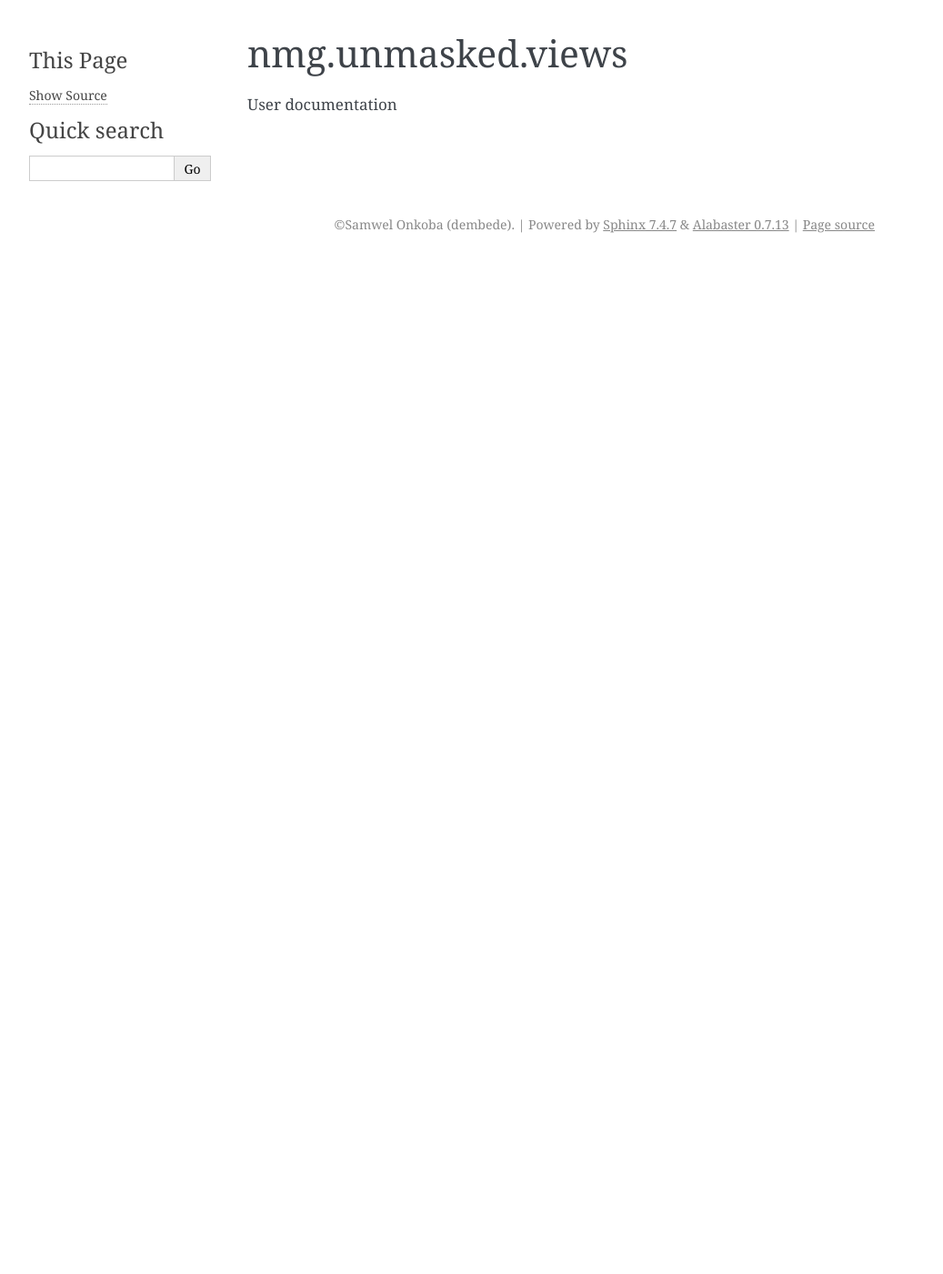
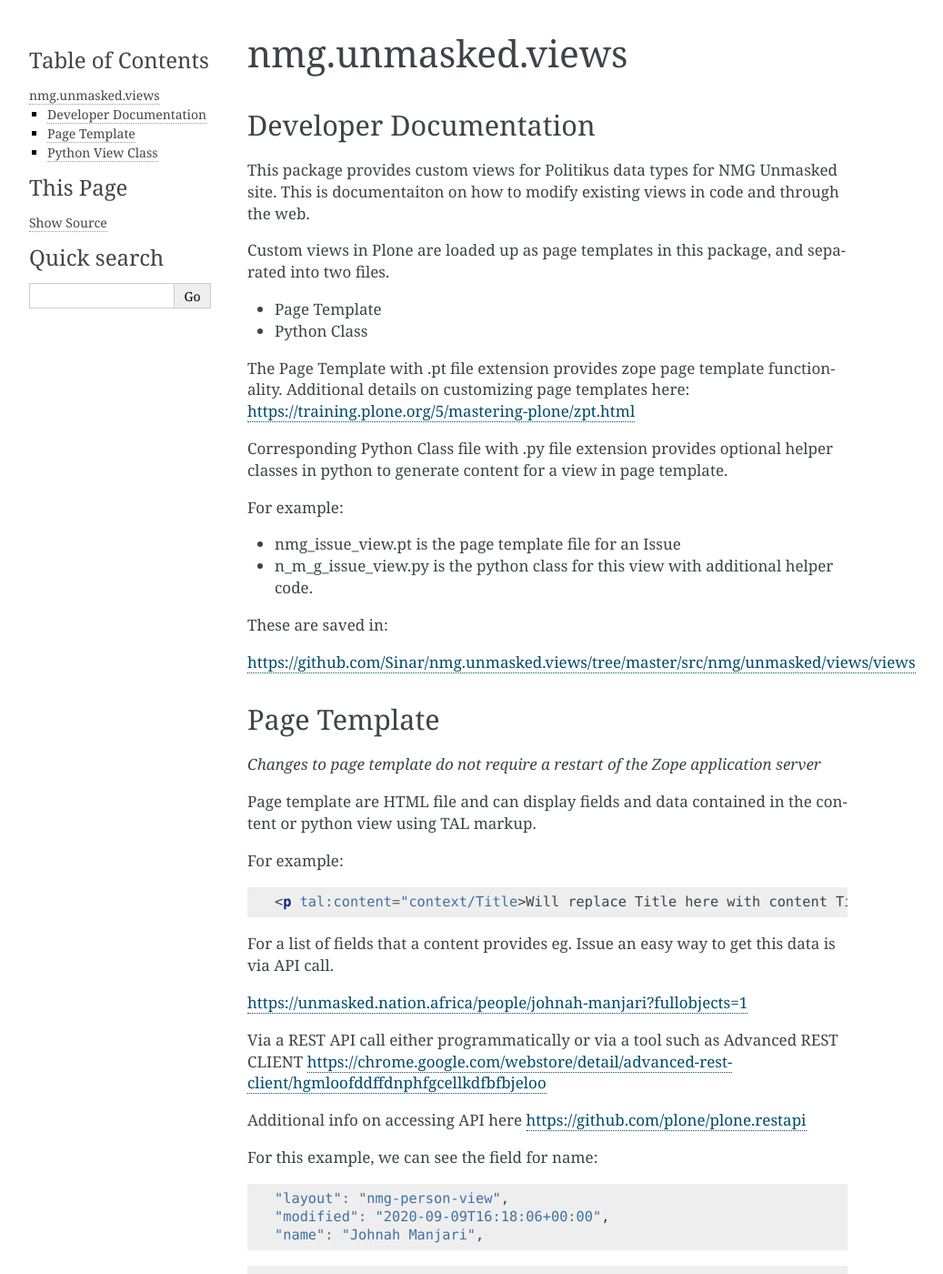
Before and after one commit to Sinar/nmg.unmasked.views, a Sphinx documentation site: the page built from docs/index.rst, in a window 1280 px wide and 1400 px high. Shown: the whole window at 91% size, without its empty margins (148-1185 px from the left). Built offline with Sphinx 7.4.7, drawn with Linux system fonts in a browser that asks for light colours; some of the changed text lies outside the part shown.

Commit message:
Initial documentation

```diff
--- a/docs/index.rst
+++ b/docs/index.rst
@@ -2,4 +2,108 @@
 nmg.unmasked.views
 ==================
 
-User documentation
+Developer Documentation
+=======================
+
+This package provides custom views for Politikus data types for NMG
+Unmasked site. This is documentaiton on how to modify existing views in
+code and through the web.
+
+Custom views in Plone are loaded up as page templates in this package,
+and separated into two files.
+
+- Page Template
+- Python Class
+
+The Page Template with .pt file extension provides zope page template
+functionality.  Additional details on customizing page templates here:
+https://training.plone.org/5/mastering-plone/zpt.html
+
+Corresponding Python Class file with .py file extension provides
+optional helper classes in python to generate content for a view in page
+template.
+
+For example:
+
+- nmg_issue_view.pt is the page template file for an Issue
+- n_m_g_issue_view.py is the python class for this view with additional
+  helper code.
+
+These are saved in:
+
+https://github.com/Sinar/nmg.unmasked.views/tree/master/src/nmg/unmasked/views/views
+
+Page Template
+=============
+
+*Changes to page template do not require a restart of the Zope
+application server*
+
+Page template are HTML file and can display fields and data contained in
+the content or python view using TAL markup.
+
+For example:
+
+.. code-block:: html
+
+    <p tal:content="context/Title>Will replace Title here with content Title</p>
+
+For a list of fields that a content provides eg. Issue an easy way to
+get this data is via API call.
+
+https://unmasked.nation.africa/people/johnah-manjari?fullobjects=1
+
+Via a REST API call either programmatically or via a tool such as
+Advanced REST CLIENT https://chrome.google.com/webstore/detail/advanced-rest-client/hgmloofddffdnphfgcellkdfbfbjeloo
+
+Additional info on accessing API here https://github.com/plone/plone.restapi
+
+For this example, we can see the field for name:
+
+.. code-block:: javascript
+
+    "layout": "nmg-person-view",
+    "modified": "2020-09-09T16:18:06+00:00",
+    "name": "Johnah Manjari",
+
+.. code-block:: html
+
+    <h1 tal:content="context/name">Name</h1>
+
+Will replace Name within h1 tags with Johnah Manjari
+
+
+For detailed documentation on Page Templates see
+https://training.plone.org/5/mastering-plone/zpt.html
+
+Python View Class
+=================
+
+*Changes to Python code requires a restart of the application server*
+
+The corresponding python class file can be used to provide additional
+logic or queries that would not be possible within simple construct of a
+page template.
+
+For example for Persons, date of birth is stored, but not the age,
+because this is something that needs to be calculated based on the
+current date.
+
+.. code-block:: python
+
+        def calc_age(self, birthdate):
+        today = date.today()
+        age = today.year - birthdate.year - \
+            ((today.month, today.day) < (birthdate.month, birthdate.day))
+
+        return age
+
+This can then be accessed in NMG Person View Template as
+
+.. code-block:: html
+
+    </small><span tal:on-error="nothing" tal:content="python:view.calc_age(context.birth_date)">45</span>
+
+
+Additional reference here
+https://training.plone.org/5/mastering-plone/dexterity_3.htmlser documentation
```
